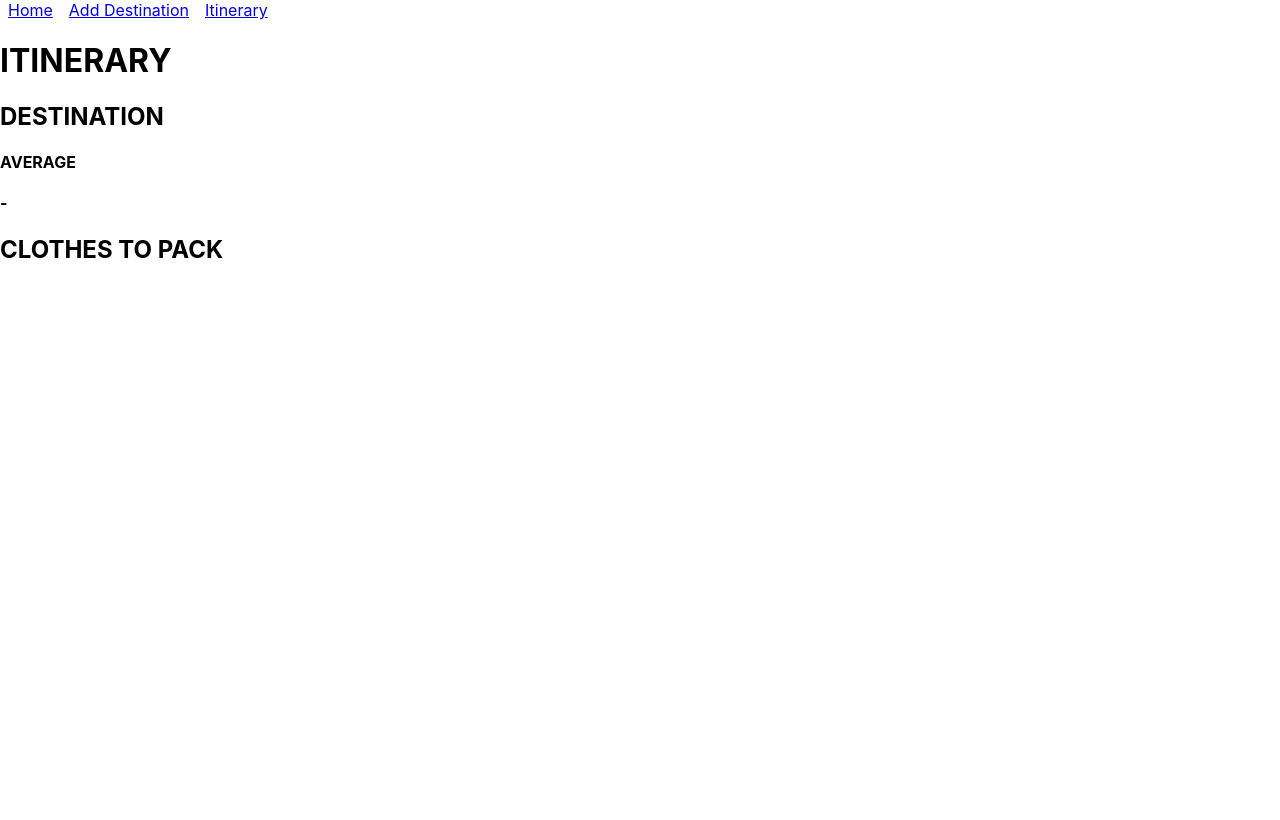
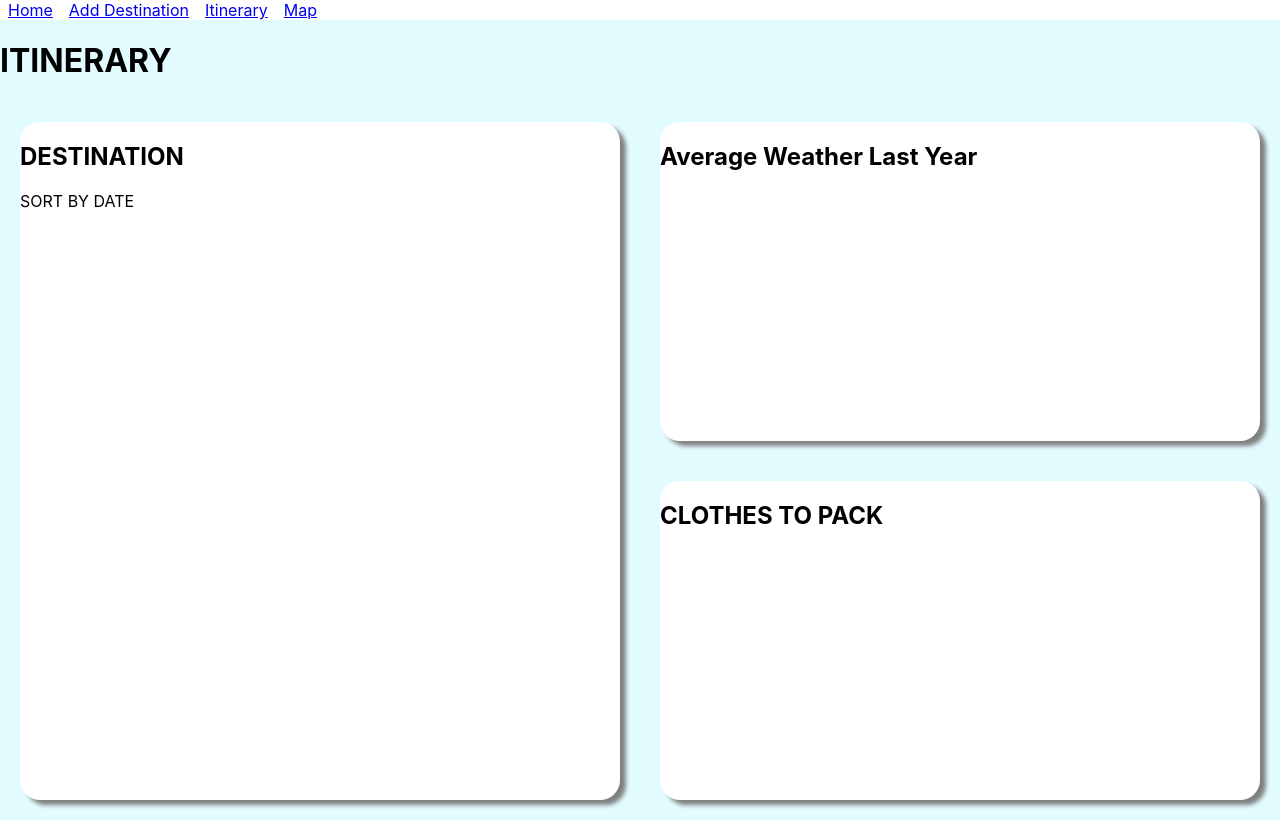
Before and after one commit to tinaaiscoding/voyage, a React (Create React App) app in the folder voyage-frontend/: page /itinerary in a window 1280 px wide. Built offline with nearby package versions, Linux system fonts and the light colour scheme.

Commit message:
Added delete function. Initial styling from Itinerary and AddDestination comps.

```diff
--- a/voyage-frontend/src/App.js
+++ b/voyage-frontend/src/App.js
@@ -28,6 +28,7 @@ function App() {
         <Link to="/">Home</Link>
         <Link to="/add-destination">Add Destination</Link>
         <Link to="/itinerary">Itinerary</Link>
+        <Link to="/map">Map</Link>
       </nav>
 
       <Routes>
--- a/voyage-frontend/src/components/AddDestination/AddDestination.js
+++ b/voyage-frontend/src/components/AddDestination/AddDestination.js
@@ -1,10 +1,14 @@
 import AddDestinationForm from './AddDestinationForm/AddDestinationForm';
 import AddDestinationList from './AddDestinationList';
 
+import './AddDestination.scss'
+
 const AddDestination = (props) => {
   return (
-    <div className="Add-Destination">
+    <div className="Add-Destination add-destination-grid">
+      <div className="add-destination-header">
       <h1>SELECT YOUR DESTINATION</h1>
+      </div>
 
       <AddDestinationForm
         destinationData={props.destinationData}
--- /dev/null
+++ b/voyage-frontend/src/components/AddDestination/AddDestination.scss
@@ -0,0 +1,41 @@
+.Add-Destination {
+  background-color: rgb(226, 251, 255);
+  height: 100vh;
+}
+
+.add-destination-grid {
+  display: grid;
+  grid-template-columns: 1fr 1fr;
+  grid-template-rows: 0.1fr 1fr;
+  gap: 0px 0px;
+  grid-template-areas:
+    'header header'
+    'form dest';
+}
+
+.add-destination-header {
+  grid-area: header;
+}
+.Add-Destination-List {
+  grid-area: dest;
+  width: 60%;
+}
+div.Add-Destination-Form {
+  grid-area: form;
+  padding: 30px 50px;
+  width: 60%;
+
+  select,
+  input,
+  button {
+    padding: 5px;
+    margin: 10px;
+  }
+}
+
+.add-destination-card {
+  background-color: white;
+  border-radius: 20px;
+  margin: 20px;
+  box-shadow: 6px 5px 4px 0px grey;
+}
--- a/voyage-frontend/src/components/AddDestination/AddDestinationForm/AddDestinationForm.js
+++ b/voyage-frontend/src/components/AddDestination/AddDestinationForm/AddDestinationForm.js
@@ -79,7 +79,7 @@ const AddDestinationForm = (props) => {
   };
 
   return (
-    <div className="Add-Destination-Form">
+    <div className="Add-Destination-Form add-destination-card">
       <form className="Add-Destination-Form" onSubmit={submitHandler}>
         <Countries
           onSelectedCountry={countryChangeHandler}
--- a/voyage-frontend/src/components/AddDestination/AddDestinationList.js
+++ b/voyage-frontend/src/components/AddDestination/AddDestinationList.js
@@ -2,7 +2,7 @@ import React from 'react';
 
 const AddDestinationList = (props) => {
   return (
-    <div className="Add-Destination-List">
+    <div className="Add-Destination-List add-destination-card">
       <h2>Destinations</h2>
 
       {props.destinationList.map(
--- a/voyage-frontend/src/components/Itinerary.js
+++ b/voyage-frontend/src/components/Itinerary.js
@@ -1,14 +1,16 @@
 import { useState, useEffect } from 'react';
 import { getGeoLocation, getWeather } from '../fetch/weather';
+
+import './Itinerary.scss';
 
 const Itinerary = (props) => {
   const [destinationList, setDestinationList] = useState([]);
   const [citySelected, setCitySelected] = useState({});
   const [cityPrevWeatherData, setCityPrevWeatherData] = useState([]);
 
-  useEffect(() => {
-    setDestinationList(props.destinationList);
-  }, [props.destinationList]);
+  // useEffect(() => {
+  //   setDestinationList(props.destinationList);
+  // }, [props.destinationList]);
 
   const fetchWeatherDataHandler = (event) => {
     const city = event.target.textContent;
@@ -55,29 +57,50 @@ const Itinerary = (props) => {
     });
   };
 
+  const deleteCityHandler = (indexOfCity) => {
+    const remainingCities = props.destinationList.filter(
+      (city, i) => i !== indexOfCity
+    );
+    props.setDestinationList(remainingCities);
+  };
+
   return (
-    <div className="Itinerary">
-      <h1>ITINERARY</h1>
-      <div className="destination-list">
+    <div className="Itinerary itinerary-grid">
+      <div className="itinerary-header">
+        <h1>ITINERARY</h1>
+      </div>
+      <div className="itinerary-destination-list itinerary-card">
         <h2>DESTINATION</h2>
-        {destinationList.map(
+        <span>SORT BY DATE</span>
+
+        {props.destinationList.map(
           (destination, index) =>
             Object.keys(destination).length > 0 && (
               <div key={index} className="destination-list-item">
                 <p onClick={fetchWeatherDataHandler}>
                   {destination.city} {destination.country}
                 </p>
-                <span>
-                  <span>{destination.dateFrom}</span>
-                  <span>{destination.dateTo}</span>
-                </span>
+                <div>
+                  <p>{destination.dateFrom}</p>
+                  <p>{destination.dateTo}</p>
+                </div>
+
+                <div className="destination-controls">
+                  <span className="material-symbols-outlined">edit</span>
+                  <span
+                    className="material-symbols-outlined"
+                    onClick={() => deleteCityHandler(index)}
+                  >
+                    delete
+                  </span>
+                </div>
               </div>
             )
         )}
       </div>
 
-      <div className="weather-info">
-        {Object.keys(cityPrevWeatherData).length > 0 && (
+      <div className="weather-info itinerary-card">
+        {Object.keys(cityPrevWeatherData).length > 0 ? (
           <div>
             <h3>{citySelected.city}'s </h3>
             <h2>Average Weather Last Year</h2>
@@ -85,15 +108,17 @@ const Itinerary = (props) => {
               {cityPrevWeatherData.reduce((a, b) => a + b, 0) /
                 cityPrevWeatherData.length}
             </p>
+            <h4>AVERAGE</h4>
+            <h4>
+              {citySelected.dateFrom} - {citySelected.dateTo}
+            </h4>
           </div>
+        ) : (
+          <h2>Average Weather Last Year</h2>
         )}
-        <h4>AVERAGE</h4>
-        <h4>
-          {citySelected.dateFrom} - {citySelected.dateTo}
-        </h4>
       </div>
 
-      <div className="clothes-to-pack-list">
+      <div className="clothes-to-pack-list itinerary-card">
         <h2>CLOTHES TO PACK</h2>
       </div>
     </div>
--- /dev/null
+++ b/voyage-frontend/src/components/Itinerary.scss
@@ -0,0 +1,38 @@
+.Itinerary {
+  background-color: rgb(226, 251, 255);
+  height: 100vh;
+}
+.itinerary-grid {
+  display: grid;
+  grid-template-columns: 1fr 1fr;
+  grid-template-rows: 0.1fr 1fr 1fr;
+  gap: 0px 0px;
+  grid-template-areas:
+    "header header"
+    "dest weather"
+    "dest clothes";
+}
+
+.itinerary-header {
+  grid-area: header;
+}
+
+.itinerary-destination-list {
+  grid-area: dest;
+
+}
+
+.weather-info {
+  grid-area: weather;
+}
+
+.clothes-to-pack-list {
+  grid-area: clothes;
+}
+
+.itinerary-card {
+  background-color: white;
+  border-radius: 20px;
+  margin: 20px;
+  box-shadow: 6px 5px 4px 0px grey;
+}
--- a/voyage-frontend/src/components/SignUpLoginModal/SignUpLoginModal.scss
+++ b/voyage-frontend/src/components/SignUpLoginModal/SignUpLoginModal.scss
@@ -24,10 +24,6 @@ label {
     margin-top: 15px;
   }
 
-  // nav {
-
-  // }
-
   ul {
     padding: 0;
     border: 1px solid rgb(255, 170, 59);
@@ -36,9 +32,9 @@ label {
 
     .sign-up {
       border-right: 1px solid rgb(255, 170, 59);
-      // background-color: rgb(255, 140, 0);
-      // color: rgb(255, 240, 222);
-      // font-weight: 700;
+      background-color: rgb(255, 140, 0);
+      color: rgb(255, 240, 222);
+      font-weight: 700;
     }
   }
 
--- a/voyage-frontend/src/index.js
+++ b/voyage-frontend/src/index.js
@@ -1,7 +1,7 @@
 import React from 'react';
 import ReactDOM from 'react-dom/client';
 import './index.css';
-import './buttons.css'
+import '../src/components/UI/buttons.css'
 import App from './App';
 import reportWebVitals from './reportWebVitals';
 import { BrowserRouter } from 'react-router-dom';
```
Also changed, not shown: voyage-frontend/src/components/UI/buttons.css (renamed from voyage-frontend/src/buttons.css).
